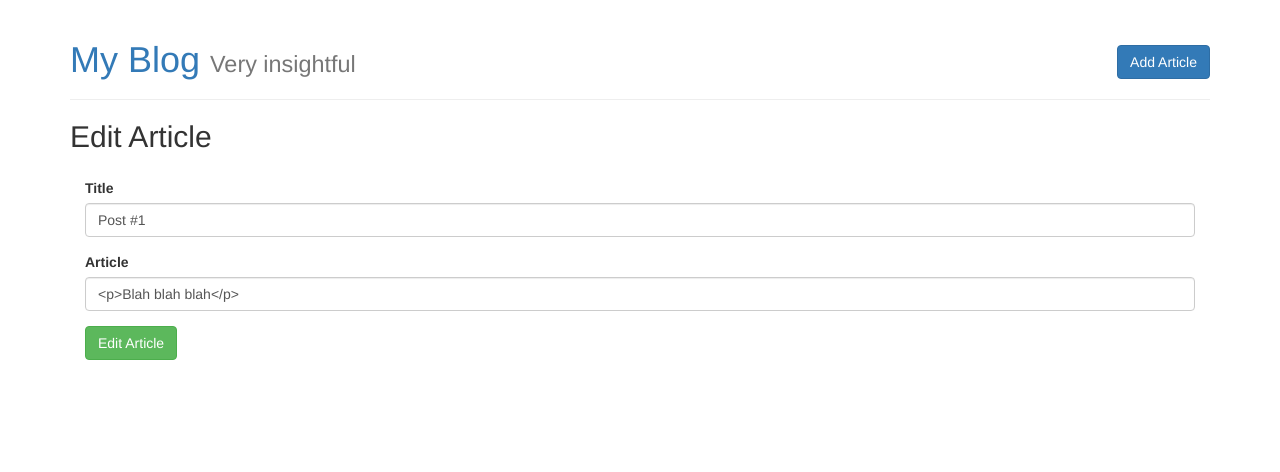
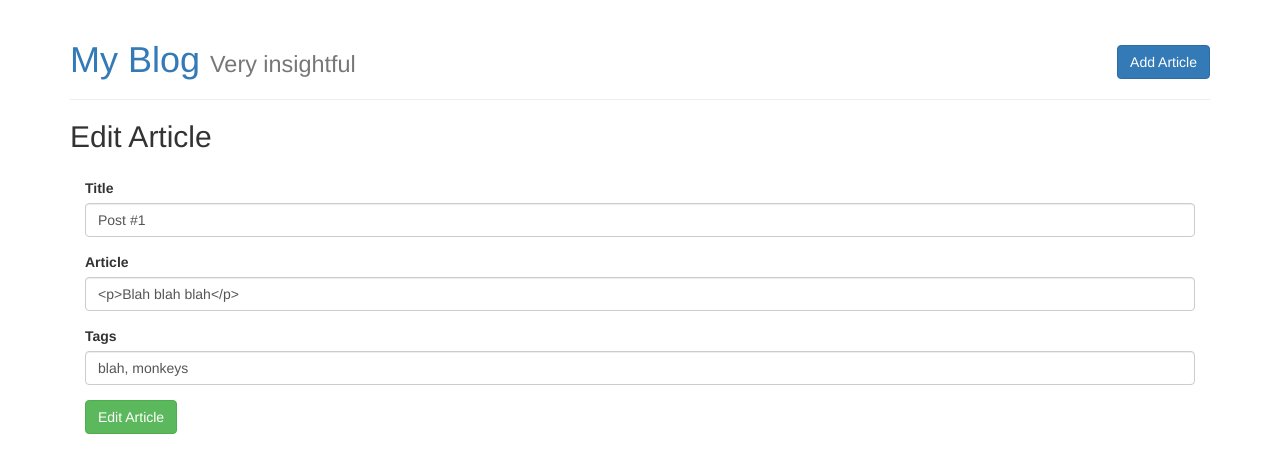
Before and after one commit to taweb/blog, a React (Create React App) app: page /articles/1/edit in a window 1280 px wide. Shown: the top 472 px of the page. Built offline with nearby package versions, Linux system fonts and the light colour scheme.

Commit message:
edit article functionality

```diff
--- a/src/App.jsx
+++ b/src/App.jsx
@@ -11,7 +11,7 @@ import FourOhFour from "./components/FourOhFour";
 
 import Articles from "./containers/Articles";
 import Article from "./containers/Article";
-import Add from "./components/Articles/Add";
+import Add from "./containers/Add";
 import Actions from "./components/Articles/Actions";
 import Edit from "./containers/Edit";
 
--- a/src/components/Articles/Add.jsx
+++ b/src/components/Articles/Add.jsx
@@ -3,13 +3,9 @@ import React from "react";
 import Form from "../Forms/Form";
 
 // the fields the form should have
-const fields = [
-    { name: "title", label: "Title", value: "" },
-    { name: "article", label: "Article", value: "" },
-];
 
 // the add article component
-const Add = () => (
+const Add = ({fields}) => (
     <div>
         <h2>Add Article</h2>
 
--- a/src/components/Articles/Edit.jsx
+++ b/src/components/Articles/Edit.jsx
@@ -7,12 +7,10 @@ import Form from "../Forms/Form";
 const Edit = ({ fields }) => (
     <div>
         <h2>Edit Article</h2>
-
-
         { /* allows us to set HTML inside an element */ }
         {/*<div dangerouslySetInnerHTML={{ __html: article.get("article") }} />*/}
 
-        <Form className="panel-body" fields={ fields } button="Edit Article" />
+        {fields ? <Form className="panel-body" fields={ fields } button="Edit Article" /> : <FourOhFour />}
     </div>
 );
 
--- /dev/null
+++ b/src/containers/Add.js
@@ -0,0 +1,26 @@
+import { connect } from "react-redux";
+import Add from "../components/Articles/Add";
+
+// the second argument passed to mapStateToProps represent the props passed in from the parent
+
+
+
+const mapStateToProps = (state) => {
+
+
+    let fields = [
+	    { name: "title", label: "Title", value: "" },
+	    { name: "article", label: "Article", value: "" },
+	   	{ name: "tags", label: "Tags", value: "" },
+	];
+
+
+
+    return {
+        fields: fields,
+    };
+};
+
+// connect up mapStateToProps with the Article component
+// Article's props are now controlled by this file
+export default connect(mapStateToProps)(Add);
--- a/src/containers/Edit.js
+++ b/src/containers/Edit.js
@@ -8,12 +8,21 @@ import Edit from "../components/Articles/Edit";
 const mapStateToProps = (state, { id }) => {
 
 	const articles = state.get("articles");
+
     const article = articles.find(a => a.get("id") === +id);
 
-	const fields = [
-	    { name: "title", label: "Title", value: article.get("title") },
-	    { name: "article", label: "Article", value: article.get("article") },
-	];
+    let fields = null;
+
+    if(article){
+    	fields = [
+		    { name: "title", label: "Title", value: article.get("title") },
+		    { name: "article", label: "Article", value: article.get("article") },
+		   	{ name: "tags", label: "Tags", value: article.get("tags").join(", ") },
+		];
+    }else{
+    	fields = null;
+    }
+
 
     return {
         fields: fields,
```
Also changed, not shown: src/components/Articles/week10day3.md (added, +14 -0 lines).
